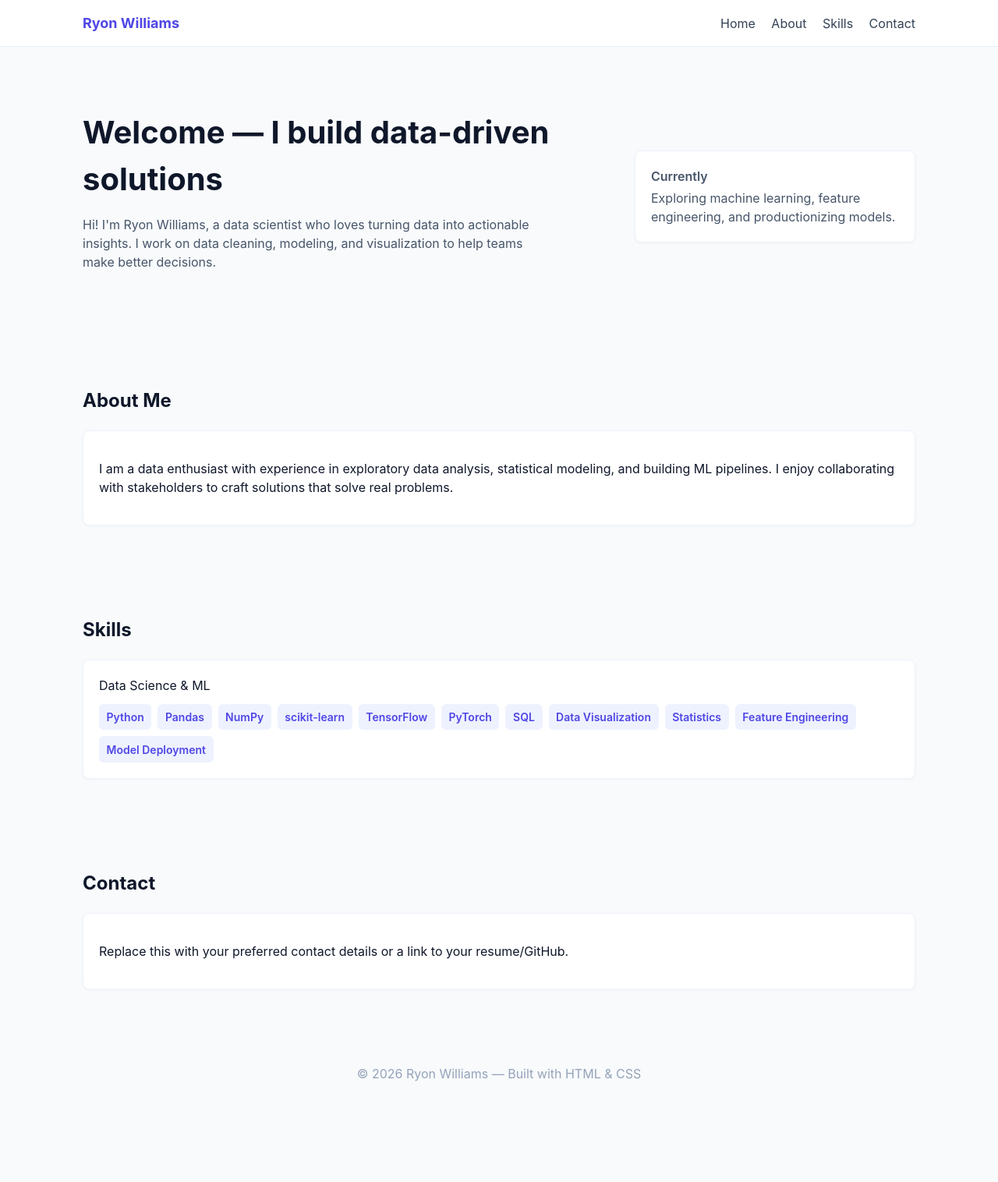
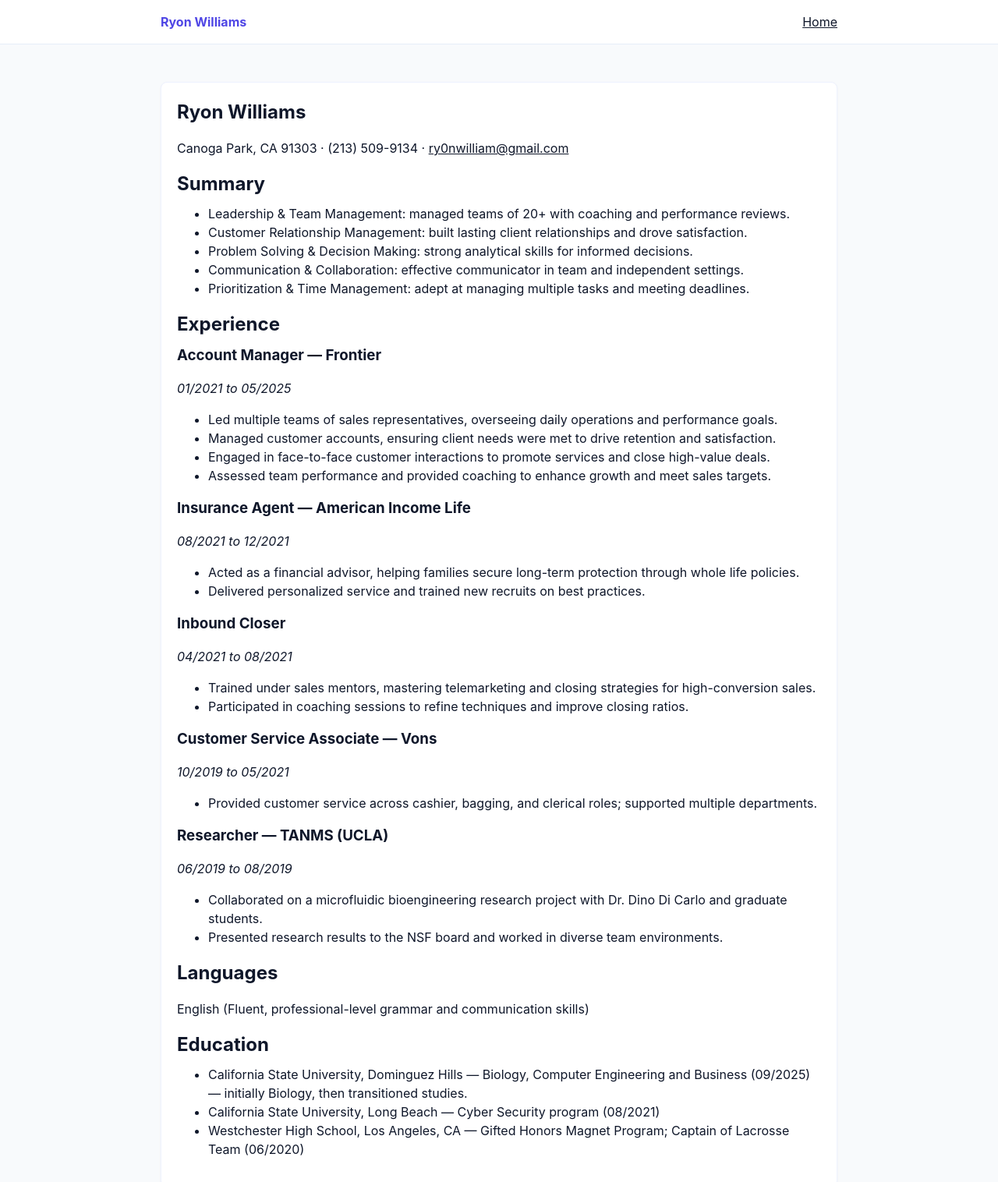
Before and after one commit to ryonw-collab/my-portfolio, a plain HTML site: page index.html in a window 1280 px wide. Shown: the top 1516 px of the page at 78% size. Before the commit the page ends 1421 px from the top, so only its background shows below. Drawn offline with Linux system fonts and the light colour scheme.

Commit message:
updated resume

```diff
--- a/index.html
+++ b/index.html
@@ -3,93 +3,101 @@
 <head>
   <meta charset="utf-8" />
   <meta name="viewport" content="width=device-width,initial-scale=1" />
-  <title>Ryon Williams — Portfolio</title>
+  <title>Ryon Williams — Resume</title>
   <style>
     :root{--accent:#4f46e5;--bg:#f8fafc;--text:#0f172a}
-    *{box-sizing:border-box}body{font-family:Inter,system-ui,Segoe UI,Roboto,"Helvetica Neue",Arial;margin:0;color:var(--text);background:var(--bg);line-height:1.5}
+    *{box-sizing:border-box}body{font-family:Inter,system-ui,Segoe UI,Roboto,Arial;margin:0;color:var(--text);background:var(--bg);line-height:1.5}
     header{background:#fff;border-bottom:1px solid #e6eef8}
-    .container{max-width:1100px;margin:0 auto;padding:1rem}
-    .nav{display:flex;align-items:center;justify-content:space-between;gap:1rem}
-    .brand{font-weight:700;color:var(--accent);font-size:1.125rem}
-    nav a{color:#334155;text-decoration:none;margin-left:1rem}
-    .hero{display:flex;flex-direction:column;gap:1rem;padding:4rem 0}
-    .hero h1{font-size:2rem;margin:0}
-    .hero p{max-width:60ch;color:#475569}
-    section{padding:3rem 0}
-    .card{background:#fff;padding:1.25rem;border-radius:0.5rem;box-shadow:0 1px 3px rgba(2,6,23,0.04);border:1px solid #eef2ff}
-    .skills{display:flex;flex-wrap:wrap;gap:.5rem;margin-top:.75rem}
-    .skill{background:#eef2ff;color:var(--accent);padding:.4rem .6rem;border-radius:.375rem;font-weight:600;font-size:.875rem}
+    .container{max-width:900px;margin:0 auto;padding:1rem}
+    .nav{display:flex;align-items:center;justify-content:space-between}
+    .brand{font-weight:700;color:var(--accent)}
+    a{color:inherit}
+    .card{background:#fff;padding:1.25rem;border-radius:.5rem;border:1px solid #eef2ff;box-shadow:0 1px 3px rgba(2,6,23,.04)}
+    h1,h2,h3,h4{margin:0 0 .5rem 0}
+    ul{margin-top:0}
     footer{padding:2rem 0;color:#94a3b8;text-align:center}
-    @media(min-width:768px){.hero{flex-direction:row;align-items:center;justify-content:space-between}.hero h1{font-size:2.5rem}}
   </style>
 </head>
 <body>
-
   <header>
     <div class="container nav">
       <div class="brand">Ryon Williams</div>
       <nav>
-        <a href="#home">Home</a>
-        <a href="#about">About</a>
-        <a href="#skills">Skills</a>
-        <a href="#contact">Contact</a>
+        <a href="index.html">Home</a>
       </nav>
     </div>
   </header>
 
   <main class="container">
-    <section id="home" class="hero">
-      <div>
-        <h1>Welcome — I build data-driven solutions</h1>
-        <p>Hi! I'm Ryon Williams, a data scientist who loves turning data into actionable insights. I work on data cleaning, modeling, and visualization to help teams make better decisions.</p>
-      </div>
-      <div class="card" style="min-width:220px;max-width:360px">
-        <p style="margin:0;font-weight:600">Currently</p>
-        <p style="margin:.25rem 0 0;color:#475569">Exploring machine learning, feature engineering, and productionizing models.</p>
-      </div>
-    </section>
+    <section style="padding:2rem 0">
+      <div class="card">
+        <h1>Ryon Williams</h1>
+        <p>Canoga Park, CA 91303 · (213) 509-9134 · <a href="mailto:ry0nwilliam@gmail.com">ry0nwilliam@gmail.com</a></p>
 
-    <section id="about">
-      <h2>About Me</h2>
-      <div class="card" style="margin-top:.75rem">
-        <p>I am a data enthusiast with experience in exploratory data analysis, statistical modeling, and building ML pipelines. I enjoy collaborating with stakeholders to craft solutions that solve real problems.</p>
-      </div>
-    </section>
+        <h2 style="margin-top:1rem">Summary</h2>
+        <ul>
+          <li>Leadership & Team Management: managed teams of 20+ with coaching and performance reviews.</li>
+          <li>Customer Relationship Management: built lasting client relationships and drove satisfaction.</li>
+          <li>Problem Solving & Decision Making: strong analytical skills for informed decisions.</li>
+          <li>Communication & Collaboration: effective communicator in team and independent settings.</li>
+          <li>Prioritization & Time Management: adept at managing multiple tasks and meeting deadlines.</li>
+        </ul>
 
-    <section id="skills">
-      <h2>Skills</h2>
-      <div class="card" style="margin-top:.75rem">
-        <p style="margin:0 0 .5rem 0">Data Science & ML</p>
-        <div class="skills">
-          <span class="skill">Python</span>
-          <span class="skill">Pandas</span>
-          <span class="skill">NumPy</span>
-          <span class="skill">scikit-learn</span>
-          <span class="skill">TensorFlow</span>
-          <span class="skill">PyTorch</span>
-          <span class="skill">SQL</span>
-          <span class="skill">Data Visualization</span>
-          <span class="skill">Statistics</span>
-          <span class="skill">Feature Engineering</span>
-          <span class="skill">Model Deployment</span>
-        </div>
-      </div>
-    </section>
+        <h2 style="margin-top:1rem">Experience</h2>
 
-    <section id="contact">
-      <h2>Contact</h2>
-      <div class="card" style="margin-top:.75rem">
-        <p>Replace this with your preferred contact details or a link to your resume/GitHub.</p>
+        <h3>Account Manager — Frontier</h3>
+        <p><em>01/2021 to 05/2025</em></p>
+        <ul>
+          <li>Led multiple teams of sales representatives, overseeing daily operations and performance goals.</li>
+          <li>Managed customer accounts, ensuring client needs were met to drive retention and satisfaction.</li>
+          <li>Engaged in face-to-face customer interactions to promote services and close high-value deals.</li>
+          <li>Assessed team performance and provided coaching to enhance growth and meet sales targets.</li>
+        </ul>
+
+        <h3>Insurance Agent — American Income Life</h3>
+        <p><em>08/2021 to 12/2021</em></p>
+        <ul>
+          <li>Acted as a financial advisor, helping families secure long-term protection through whole life policies.</li>
+          <li>Delivered personalized service and trained new recruits on best practices.</li>
+        </ul>
+
+        <h3>Inbound Closer</h3>
+        <p><em>04/2021 to 08/2021</em></p>
+        <ul>
+          <li>Trained under sales mentors, mastering telemarketing and closing strategies for high-conversion sales.</li>
+          <li>Participated in coaching sessions to refine techniques and improve closing ratios.</li>
+        </ul>
+
+        <h3>Customer Service Associate — Vons</h3>
+        <p><em>10/2019 to 05/2021</em></p>
+        <ul>
+          <li>Provided customer service across cashier, bagging, and clerical roles; supported multiple departments.</li>
+        </ul>
+
+        <h3>Researcher — TANMS (UCLA)</h3>
+        <p><em>06/2019 to 08/2019</em></p>
+        <ul>
+          <li>Collaborated on a microfluidic bioengineering research project with Dr. Dino Di Carlo and graduate students.</li>
+          <li>Presented research results to the NSF board and worked in diverse team environments.</li>
+        </ul>
+
+        <h2 style="margin-top:1rem">Languages</h2>
+        <p>English (Fluent, professional-level grammar and communication skills)</p>
+
+        <h2 style="margin-top:1rem">Education</h2>
+        <ul>
+          <li>California State University, Dominguez Hills — Biology, Computer Engineering and Business (09/2025) — initially Biology, then transitioned studies.</li>
+          <li>California State University, Long Beach — Cyber Security program (08/2021)</li>
+          <li>Westchester High School, Los Angeles, CA — Gifted Honors Magnet Program; Captain of Lacrosse Team (06/2020)</li>
+        </ul>
       </div>
     </section>
   </main>
 
   <footer>
-    © <span id="year"></span> Ryon Williams — Built with HTML & CSS
+    © <span id="year"></span> Ryon Williams
   </footer>
 
-  <script>
-    document.getElementById('year').textContent = new Date().getFullYear();
-  </script>
+  <script>document.getElementById('year').textContent = new Date().getFullYear();</script>
 </body>
 </html>
```
